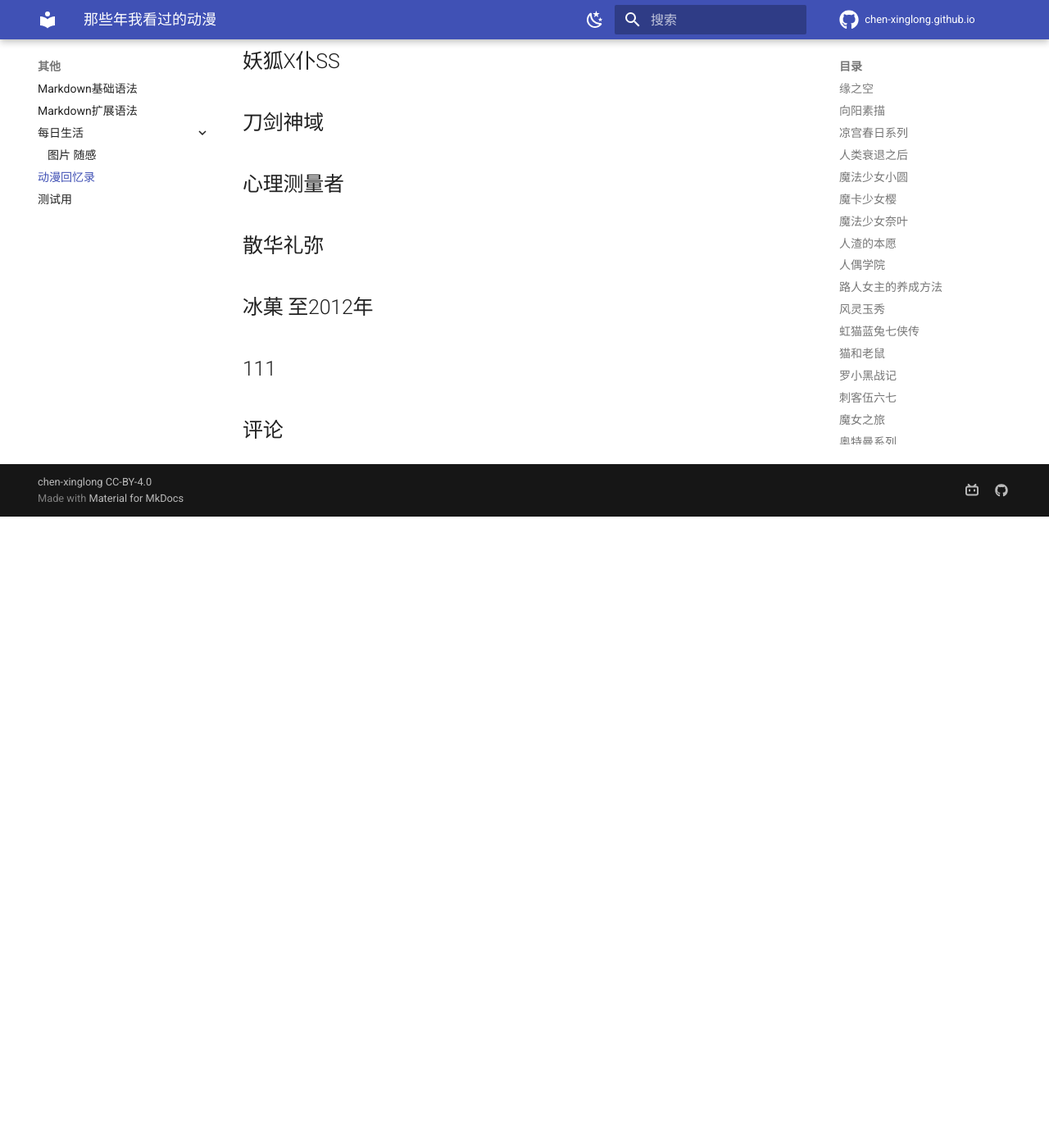
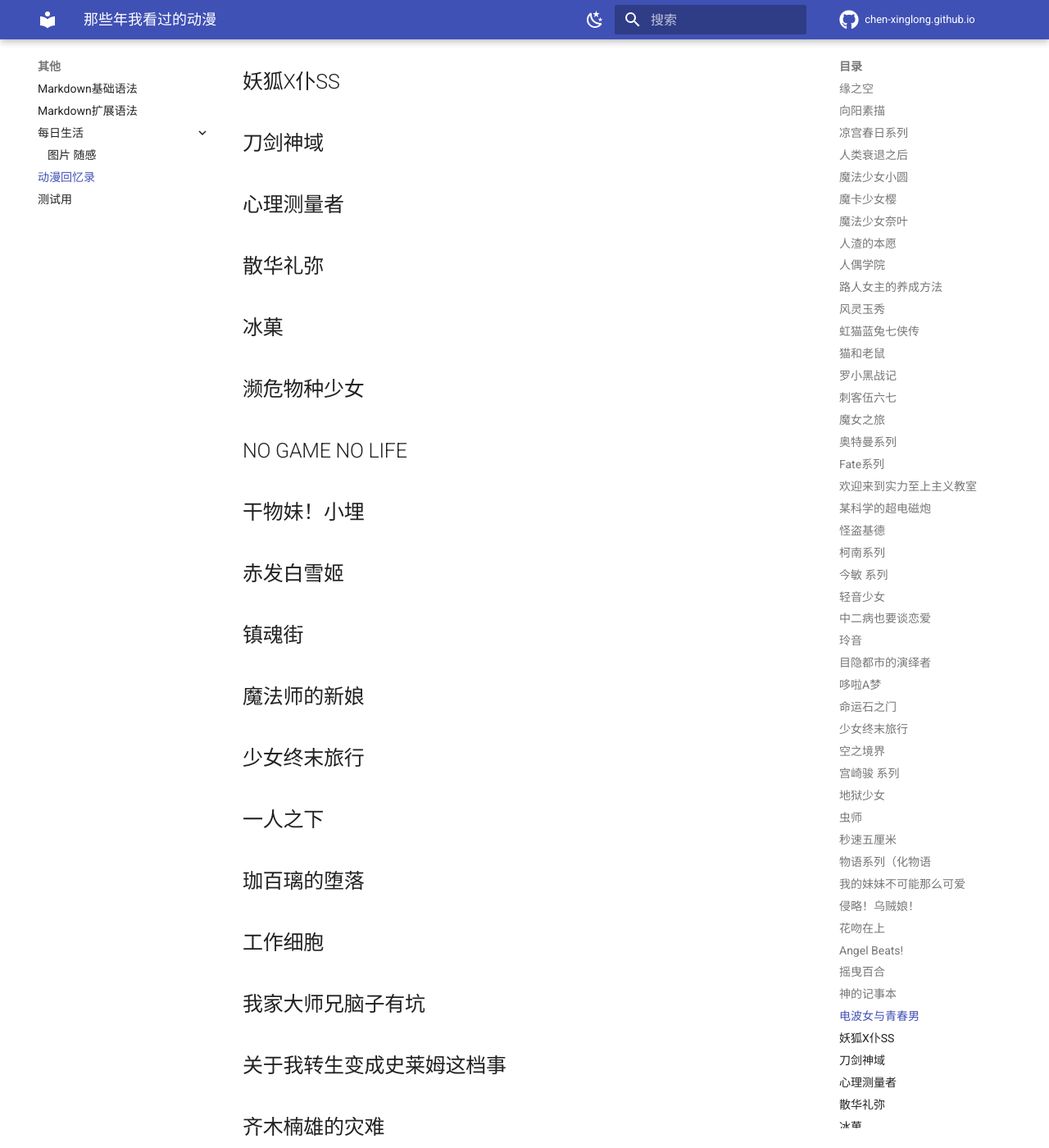
Before and after one commit to chen-xinglong/chen-xinglong.github.io, an MkDocs documentation site: the page built from docs/anime/index.md, in a window 1280 px wide and 1400 px high, scrolled down 3708 px. Shown: the whole window at 82% size. Built offline with MkDocs 1.6.1 and Material for MkDocs 9.7.7, drawn with Linux system fonts in a browser that asks for light colours; comment, search, counter and statistics services are not loaded; before the commit the page ends 4338 px from its top, so only the background shows below that; some of the changed text lies outside the part shown.

```diff
--- a/docs/anime/index.md
+++ b/docs/anime/index.md
@@ -13,9 +13,10 @@ comments: true
 从三年纪开始，不知为什么，我就不再看动漫了。
 现在是时候“盖棺定论”了。
 对我那三四年间看过的动漫，进行最后的回忆与总结。
-这份记录，是为了更好的忘记。
 
-动漫网站：[AGE动漫](www.age.tv)
+参考网站：
+[AGE动漫](http://age.tv)
+[萌娘百科](https://mzh.moegirl.org.cn)
 
 ## 缘之空
 ## 向阳素描
@@ -64,5 +65,36 @@ comments: true
 ## 刀剑神域
 ## 心理测量者
 ## 散华礼弥
-## 冰菓 至2012年
-## 111
+## 冰菓
+## 濒危物种少女
+## NO GAME NO LIFE
+## 干物妹！小埋
+## 赤发白雪姬
+## 镇魂街
+## 魔法师的新娘
+## 少女终末旅行
+## 一人之下
+## 珈百璃的堕落
+## 工作细胞
+## 我家大师兄脑子有坑
+## 关于我转生变成史莱姆这档事
+## 齐木楠雄的灾难
+## 杀戮天使
+## 高分少女
+## 鲁邦三世
+## 爆肝工程师的异世界狂想曲
+## 四畳半神话大系
+## 不是说了能力要平均值吗
+## 镇魂街
+## 这个勇者明明超强却过分谨慎
+## 阿衰
+## 辉夜大小姐想让我告白
+## 魔女之旅
+## 因为太怕痛就全点防御力了
+## 攻壳机动队
+## 鬼哭街
+## 沙耶之歌
+## 邻家索菲
+## 喜羊羊与灰太狼
+## 熊出没
+## 小鲤鱼历险记
--- a/docs/underTheStress/stress.md
+++ b/docs/underTheStress/stress.md
@@ -4,12 +4,49 @@ comments: true
 
 # 压力之下，择要事为之
 
+## 总结
+
+### 工具一-着陆（专注）
+
+![tool1](../images/stress/tool1.png)
+[音频1-喝饮料觉察](https://terrance.who.int/mediacentre/audio/MSD/Doing_What_Matters_Chinese/WHO-AUDIO_Stress_Management_Awareness_of_Drinking_CHINESE_22OCT2020.mp3)
+[音频2-着陆练习1](http://terrance.who.int/mediacentre/audio/MSD/Doing_What_Matters_Chinese/WHO-AUDIO_Stress_Management_Grounding_Exercise_1__5_minutes_CHINESE_22OCT2020.mp3)
+[音频3-着陆练习2](http://terrance.who.int/mediacentre/audio/MSD/Doing_What_Matters_Chinese/WHO-AUDIO_Stress_Management_Grounding_Exercise_2_3_minutes_CHINESE_22OCT2020.mp3)
+[音频4-着陆练习3](http://terrance.who.int/mediacentre/audio/MSD/Doing_What_Matters_Chinese/WHO-AUDIO_Stress_Management_Grounding_Exercise_3_8_minutes_CHINESE_22OCT2020.mp3)
+
+### 工具二-解套（注意+命名）
+![tool2](../images/stress/tool2.png)
+[音频5-注意和命名](http://terrance.who.int/mediacentre/audio/MSD/Doing_What_Matters_Chinese/WHO-AUDIO_Stress_Management_Notice_and_Name_CHINESE_22OCT2020.mp3)
+
+### 工具三-践行自己的价值观（行动）
+- 勇敢
+- 坚持不懈
+- 有原则
+- 宽容
+
+
+![tool3](../images/stress/tool3.png)
+
+### 工具四-对自己友善
+![tool4](../images/stress/tool4.png)
+[音频6-摆脱不友善想法](https://terrance.who.int/mediacentre/audio/MSD/Doing_What_Matters_Chinese/WHO-AUDIO_Stress_Management_Unhooking_from_Unkind_Thoughts_CHINESE_22OCT2020.mp3)
+
+### 工具五-留有空间
+![tool5](../images/stress/tool5.png)
+[音频7-留有空间](https://terrance.who.int/mediacentre/audio/MSD/Doing_What_Matters_Chinese/WHO-AUDIO_Stress_Management_Making_Room_CHINESE_22OCT2020.mp3)
+
+[音频8-善待自己](https://terrance.who.int/mediacentre/audio/MSD/Doing_What_Matters_Chinese/WHO-AUDIO_Stress_Management_Being_kind_to_yourself_CHINESE_22OCT2020.mp3)
+
+
+
+
+
+
+
+
+
 ## 第一部分 着陆
-- 被自己的想法和感受“套住”
-- 价值观是你对自己想要成为那种人的最深切的渴望
-- 我们通过重新集中注意力和投入
-- 正在做的事情中使自己“解套”
-- 情绪风暴
+
 - “解套”和“着陆”技能练习的目的是帮助你“投入”生活。
 - 练习本身并非为了使你摆脱愤怒、恐惧或悲伤的情绪。
 
```
Also changed, not shown: docs/images/stress/tool1.png (added), docs/images/stress/tool2.png (added), docs/images/stress/tool3.png (added), docs/images/stress/tool4.png (added), docs/images/stress/tool5.png (added).
